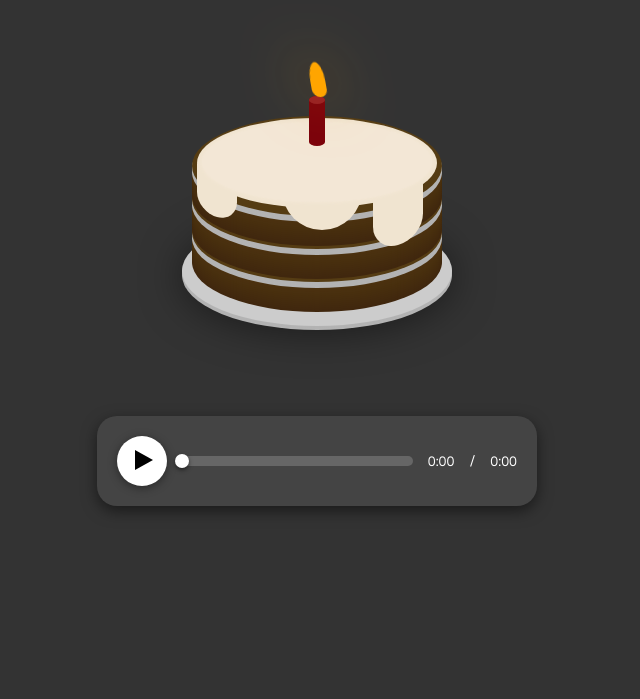
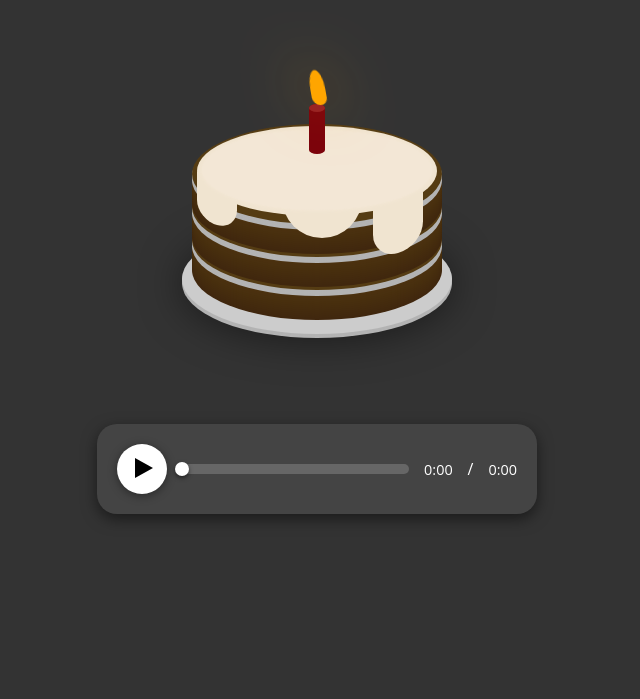
Before and after one commit to Yaelliso/feliz-cumple, a plain HTML site: page index.html in a window 1280 px wide. Shown: the part 101-800 px from the top of the page, without its empty margins (323-963 px from the left). Drawn offline with Linux system fonts and the light colour scheme.

Commit message:
Update index.html

```diff
--- a/index.html
+++ b/index.html
@@ -9,7 +9,7 @@
       background-color: #333;
       margin: 0;
       padding: 0;
-      font-family: 'Century Gothic', cursive, sans-serif;
+      font-family: 'Open Sans', sans-serif;
       color: white;
       display: flex;
       flex-direction: column;
```
